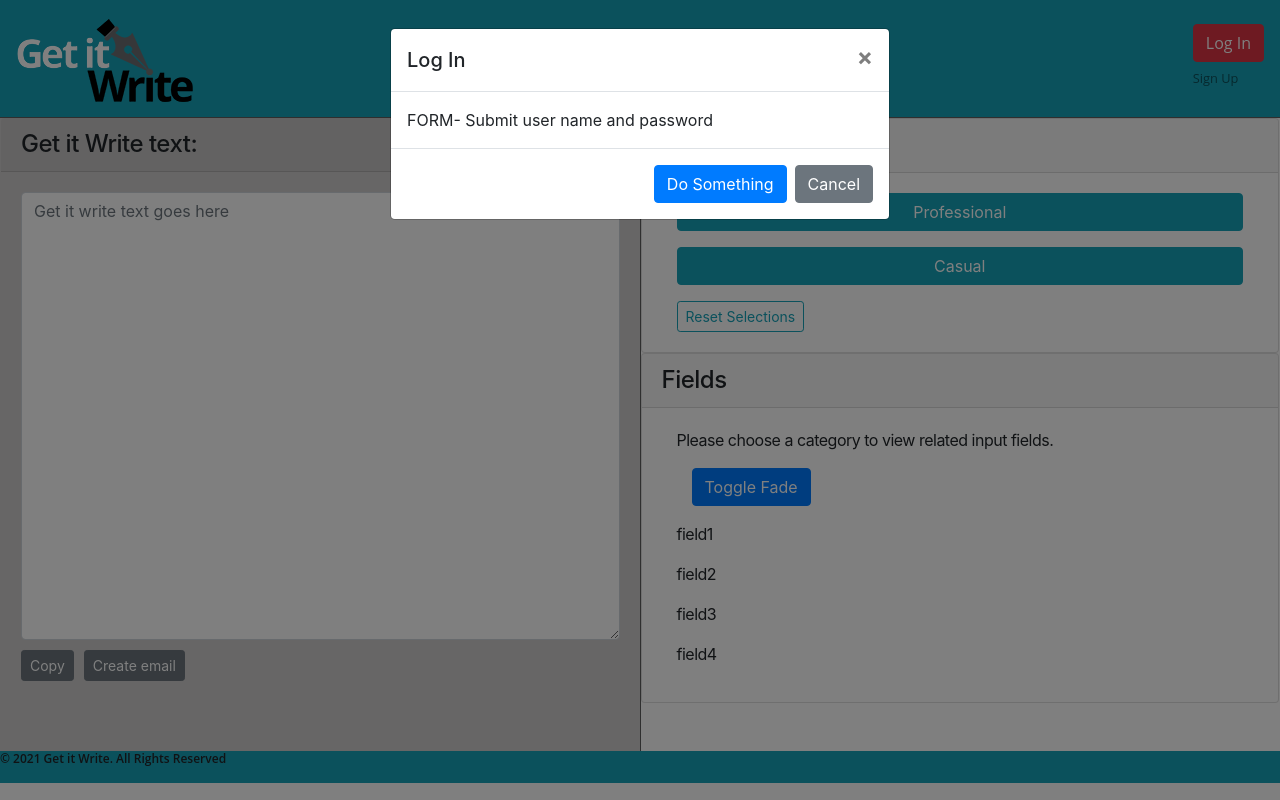
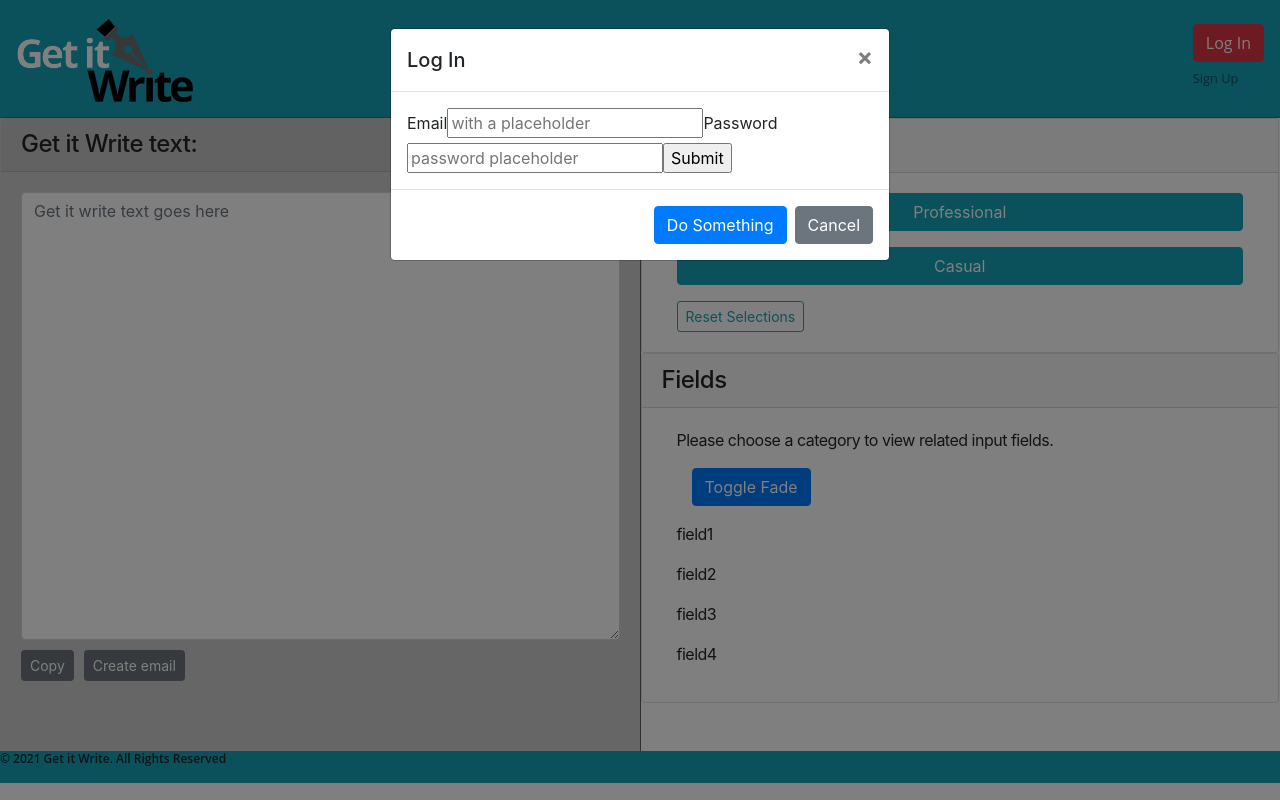
Before and after one commit to MStuart90/Get-it-Write, a React (Create React App) app in the folder client/: page / in a window 1280 px wide. Both pictures are taken after a click on the button "Log In". Built offline with nearby package versions, Linux system fonts and the light colour scheme.

Commit message:
form set up in modal

```diff
--- a/client/src/components/LogInModal/LogInModal.js
+++ b/client/src/components/LogInModal/LogInModal.js
@@ -17,7 +17,20 @@ console.log('props', props)
       <Modal isOpen={modal} toggle={toggle} className={className}>
         <ModalHeader toggle={toggle}>Log In</ModalHeader>
         <ModalBody>
-          FORM- Submit user name and password
+        <form>
+
+        <label for="exampleEmail" sm={2}>Email</label>
+
+          <input type="email" name="email" id="exampleEmail" placeholder="with a placeholder" />
+
+
+
+        <label for="examplePassword" sm={2}>Password</label>
+
+          <input type="password" name="password" id="examplePassword" placeholder="password placeholder" />
+        <input type="submit" value="Submit" />
+
+      </form>
         </ModalBody>
         <ModalFooter>
           <Button color="primary" onClick={toggle}>Do Something</Button>{' '}
```
